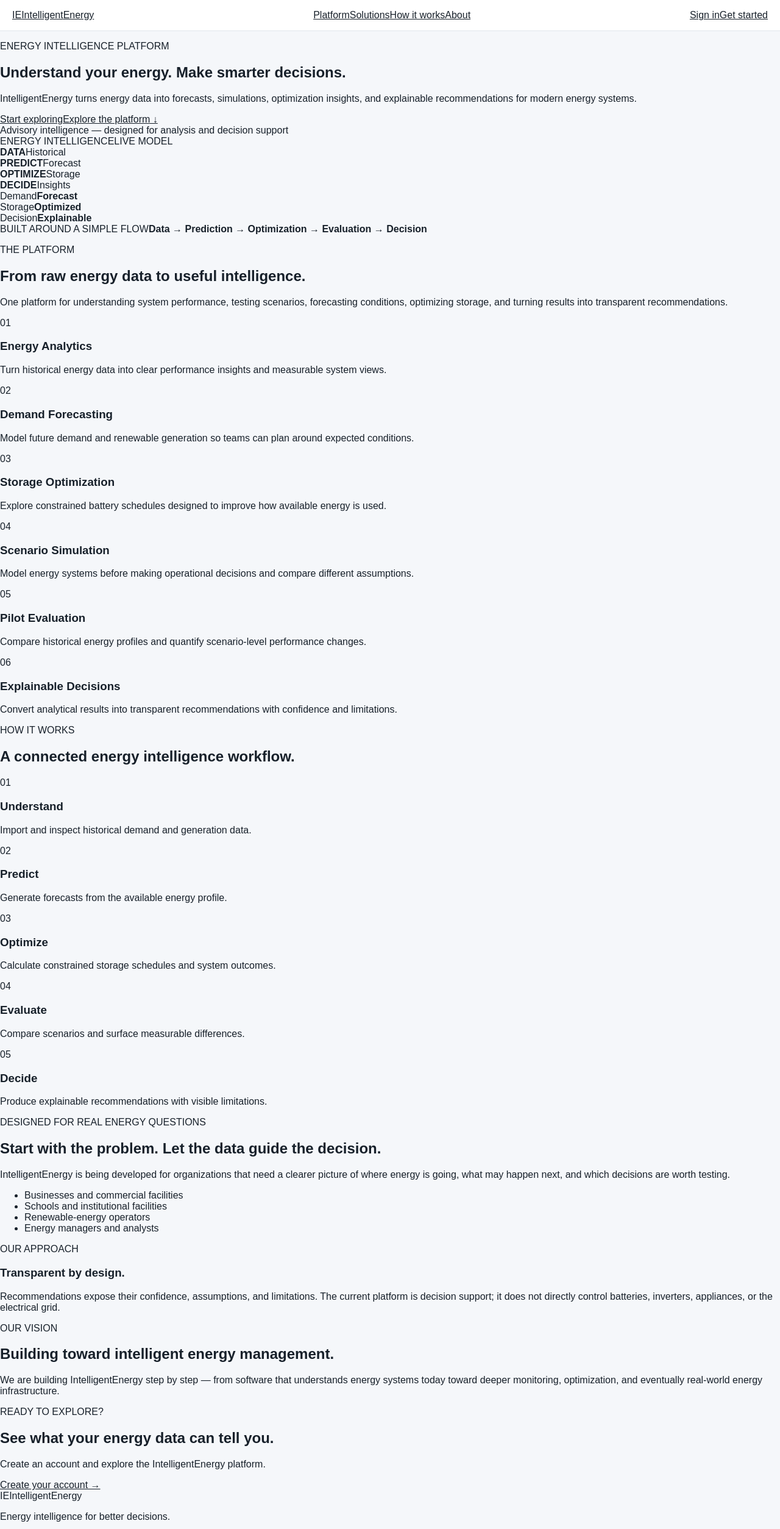
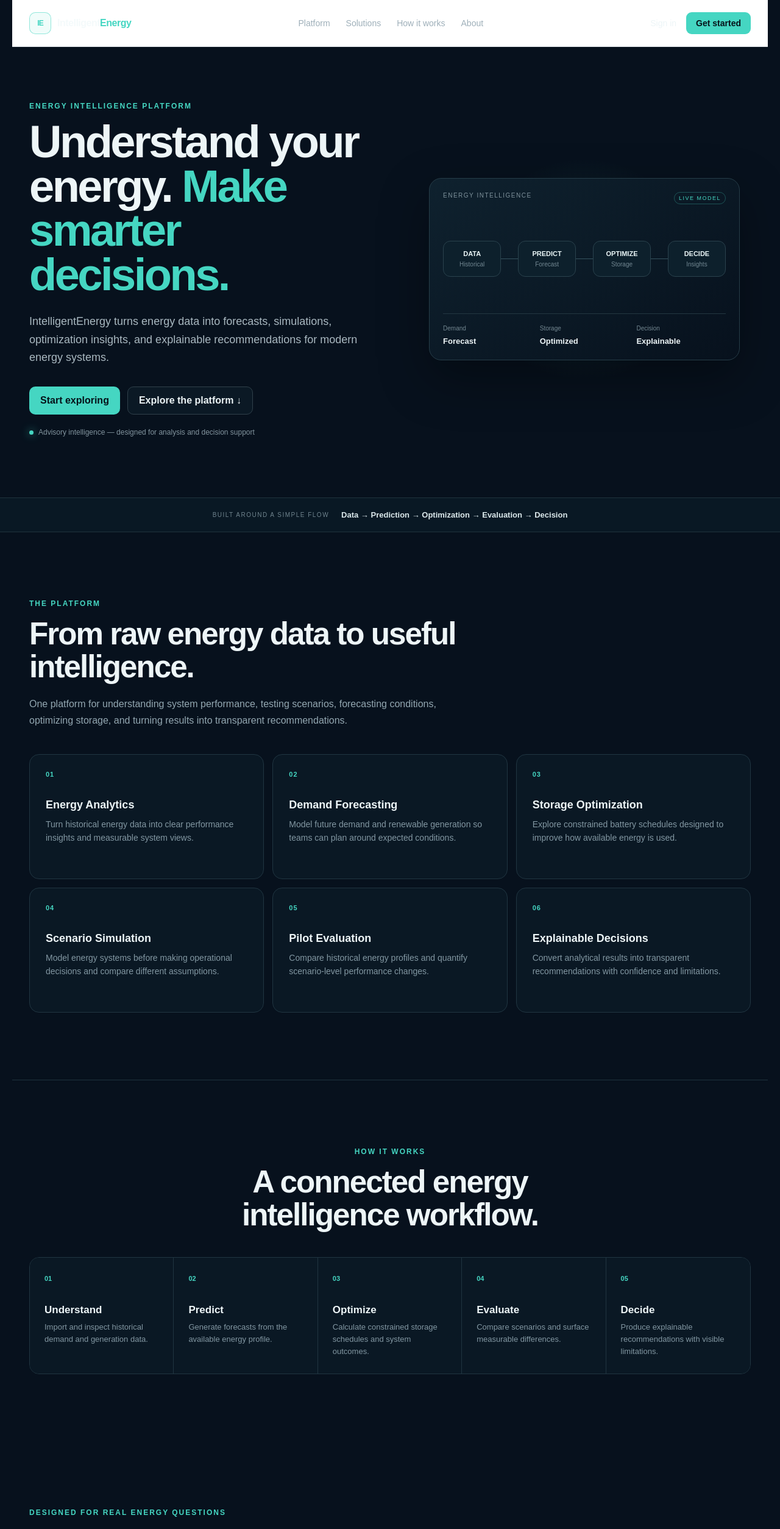
Before and after one commit to okikiolaarowolo/IntelligentEnergy, a Next.js app: page / in a window 1280 px wide. Shown: the top 2508 px of the page at 61% size. Built offline with nearby package versions, Linux system fonts and the light colour scheme.

Commit message:
Add IntelligentEnergy landing page visual system

```diff
--- a/src/app/globals.css
+++ b/src/app/globals.css
@@ -34,3 +34,396 @@
 th:first-child, td:first-child { text-align:left; }
 @media (max-width: 900px) { .grid-3, .metrics { grid-template-columns: repeat(2, minmax(0,1fr)); } }
 @media (max-width: 760px) { .grid-3, .grid-2, .form-grid, .metrics { grid-template-columns: 1fr; } .container { padding: 22px 14px 45px; } .card { padding: 16px; } }
+
+
+.landing {
+  min-height: 100vh;
+  background: #07111d;
+  color: #edf5f7;
+  overflow: hidden;
+}
+
+.landing-nav {
+  max-width: 1240px;
+  margin: 0 auto;
+  padding: 20px 28px;
+  display: flex;
+  align-items: center;
+  justify-content: space-between;
+  gap: 24px;
+  position: relative;
+  z-index: 5;
+}
+
+.brand {
+  display: inline-flex;
+  align-items: center;
+  gap: 10px;
+  text-decoration: none;
+  font-weight: 800;
+  letter-spacing: -0.5px;
+  color: #f4fafb;
+}
+
+.brand > span:last-child span { color: #45d6c2; }
+
+.brand-mark {
+  display: grid;
+  place-items: center;
+  width: 36px;
+  height: 36px;
+  border: 1px solid rgba(69,214,194,.55);
+  border-radius: 10px;
+  color: #45d6c2;
+  font-size: 12px;
+  letter-spacing: -1px;
+  background: rgba(69,214,194,.08);
+}
+
+.landing-nav-links {
+  display: flex;
+  gap: 26px;
+  font-size: 14px;
+  color: #9eafb9;
+}
+
+.landing-nav-links a, .landing-actions a { text-decoration: none; }
+.landing-nav-links a:hover { color: #edf5f7; }
+
+.landing-actions {
+  display: flex;
+  align-items: center;
+  gap: 16px;
+  font-size: 14px;
+}
+
+.nav-cta {
+  padding: 10px 16px;
+  border-radius: 9px;
+  background: #45d6c2;
+  color: #06131a !important;
+  font-weight: 800;
+}
+
+.hero-section {
+  max-width: 1240px;
+  margin: 0 auto;
+  min-height: 620px;
+  padding: 90px 28px 100px;
+  display: grid;
+  grid-template-columns: 1.02fr .98fr;
+  align-items: center;
+  gap: 70px;
+}
+
+.eyebrow {
+  margin: 0 0 16px;
+  color: #45d6c2;
+  font-size: 12px;
+  font-weight: 800;
+  letter-spacing: 2px;
+}
+
+.hero-copy h1 {
+  max-width: 720px;
+  margin: 0;
+  font-size: clamp(42px, 6vw, 74px);
+  line-height: .98;
+  letter-spacing: -3.5px;
+}
+
+.hero-copy h1 span { color: #45d6c2; }
+
+.hero-text {
+  max-width: 650px;
+  margin: 26px 0 0;
+  color: #a9b8c0;
+  font-size: 18px;
+  line-height: 1.65;
+}
+
+.hero-actions {
+  display: flex;
+  flex-wrap: wrap;
+  gap: 12px;
+  margin-top: 32px;
+}
+
+.primary-cta, .secondary-cta {
+  display: inline-flex;
+  align-items: center;
+  justify-content: center;
+  min-height: 46px;
+  padding: 12px 18px;
+  border-radius: 10px;
+  text-decoration: none;
+  font-weight: 800;
+}
+
+.primary-cta { background: #45d6c2; color: #06131a; }
+.secondary-cta { border: 1px solid #30414b; color: #eaf2f4; background: #0b1925; }
+
+.hero-note {
+  margin-top: 22px;
+  color: #82949e;
+  font-size: 12px;
+  display: flex;
+  align-items: center;
+  gap: 8px;
+}
+
+.status-dot {
+  width: 7px;
+  height: 7px;
+  border-radius: 50%;
+  background: #45d6c2;
+  box-shadow: 0 0 14px rgba(69,214,194,.8);
+}
+
+.hero-visual { position: relative; min-height: 430px; display: grid; place-items: center; }
+.visual-glow {
+  position: absolute;
+  width: 380px;
+  height: 380px;
+  border-radius: 50%;
+  background: radial-gradient(circle, rgba(69,214,194,.16), transparent 68%);
+}
+
+.system-card {
+  width: min(100%, 510px);
+  padding: 22px;
+  border: 1px solid #263d48;
+  border-radius: 20px;
+  background: linear-gradient(145deg, rgba(15,34,47,.96), rgba(7,17,29,.96));
+  box-shadow: 0 30px 80px rgba(0,0,0,.35);
+  position: relative;
+}
+
+.system-header, .visual-metrics {
+  display: flex;
+  justify-content: space-between;
+  gap: 12px;
+}
+
+.system-header {
+  color: #7f929c;
+  font-size: 10px;
+  letter-spacing: 1.5px;
+}
+
+.live-pill {
+  color: #45d6c2;
+  border: 1px solid rgba(69,214,194,.3);
+  padding: 4px 7px;
+  border-radius: 20px;
+  font-size: 9px;
+}
+
+.energy-flow {
+  display: flex;
+  align-items: center;
+  margin: 60px 0;
+}
+
+.flow-node {
+  flex: 1;
+  padding: 14px 7px;
+  text-align: center;
+  border: 1px solid #2a424d;
+  border-radius: 12px;
+  background: #0d202c;
+}
+
+.flow-node strong { display: block; font-size: 11px; color: #e9f5f6; }
+.flow-node span { display: block; margin-top: 6px; font-size: 10px; color: #728792; }
+.flow-line { height: 1px; flex: .35; background: #35525e; }
+
+.visual-metrics {
+  padding-top: 18px;
+  border-top: 1px solid #233741;
+}
+
+.visual-metrics div { flex: 1; }
+.visual-metrics span { display: block; color: #738791; font-size: 10px; margin-bottom: 6px; }
+.visual-metrics strong { font-size: 13px; }
+
+.trust-strip {
+  border-top: 1px solid #20333d;
+  border-bottom: 1px solid #20333d;
+  background: #091824;
+  padding: 20px 28px;
+  display: flex;
+  justify-content: center;
+  align-items: center;
+  gap: 20px;
+  flex-wrap: wrap;
+  color: #70848e;
+  font-size: 10px;
+  letter-spacing: 1.5px;
+}
+.trust-strip strong { color: #dbe8eb; font-size: 13px; letter-spacing: 0; }
+
+.landing-section, .process-section, .vision-section, .final-cta {
+  max-width: 1240px;
+  margin: 0 auto;
+  padding: 110px 28px;
+}
+
+.section-heading { max-width: 720px; margin-bottom: 42px; }
+.section-heading h2, .solutions-copy h2, .vision-section h2, .final-cta h2 {
+  margin: 0;
+  font-size: clamp(32px, 4vw, 52px);
+  line-height: 1.05;
+  letter-spacing: -2px;
+}
+.section-heading > p:last-child, .solutions-copy > p:not(.eyebrow), .vision-section > p:last-child {
+  color: #93a7b1;
+  line-height: 1.7;
+  font-size: 16px;
+  max-width: 680px;
+  margin-top: 20px;
+}
+
+.capability-grid {
+  display: grid;
+  grid-template-columns: repeat(3, 1fr);
+  gap: 14px;
+}
+
+.capability-card {
+  padding: 26px;
+  min-height: 205px;
+  border: 1px solid #203541;
+  border-radius: 16px;
+  background: #0a1824;
+}
+
+.capability-icon {
+  color: #45d6c2;
+  font-size: 11px;
+  font-weight: 800;
+  letter-spacing: 1px;
+  margin-bottom: 34px;
+}
+
+.capability-card h3 { margin: 0 0 10px; font-size: 18px; }
+.capability-card p { margin: 0; color: #8297a2; line-height: 1.6; font-size: 14px; }
+
+.process-section { border-top: 1px solid #1e333e; }
+.centered { margin-left: auto; margin-right: auto; text-align: center; }
+
+.process-grid {
+  display: grid;
+  grid-template-columns: repeat(5, 1fr);
+  gap: 0;
+  border: 1px solid #203541;
+  border-radius: 16px;
+  overflow: hidden;
+}
+
+.process-grid > div {
+  min-height: 190px;
+  padding: 24px;
+  border-right: 1px solid #203541;
+  background: #0a1824;
+}
+.process-grid > div:last-child { border-right: 0; }
+.process-grid span { color: #45d6c2; font-size: 11px; font-weight: 800; }
+.process-grid h3 { margin: 34px 0 8px; font-size: 17px; }
+.process-grid p { color: #8297a2; line-height: 1.55; font-size: 13px; margin: 0; }
+
+.solutions-section {
+  display: grid;
+  grid-template-columns: 1.15fr .85fr;
+  gap: 80px;
+  align-items: center;
+}
+
+.solutions-copy ul {
+  list-style: none;
+  padding: 0;
+  margin: 26px 0 0;
+  display: grid;
+  gap: 12px;
+}
+
+.solutions-copy li {
+  color: #c8d5da;
+  padding-left: 24px;
+  position: relative;
+}
+.solutions-copy li::before { content: '→'; color: #45d6c2; position: absolute; left: 0; }
+
+.boundary-card {
+  padding: 34px;
+  border: 1px solid #2a424d;
+  border-radius: 18px;
+  background: linear-gradient(145deg, #0e2633, #091721);
+}
+.boundary-label { color: #45d6c2; font-size: 10px; font-weight: 800; letter-spacing: 1.5px; }
+.boundary-card h3 { font-size: 28px; margin: 18px 0 12px; }
+.boundary-card p { color: #91a6af; line-height: 1.7; margin: 0; }
+
+.vision-section {
+  text-align: center;
+  border-top: 1px solid #1e333e;
+  border-bottom: 1px solid #1e333e;
+}
+.vision-section > p:last-child { margin-left: auto; margin-right: auto; }
+
+.final-cta {
+  display: flex;
+  align-items: center;
+  justify-content: space-between;
+  gap: 30px;
+}
+.final-cta h2 { max-width: 700px; }
+.final-cta p:not(.eyebrow) { color: #8fa3ad; }
+
+.landing-footer {
+  max-width: 1240px;
+  margin: 0 auto;
+  padding: 30px 28px 42px;
+  border-top: 1px solid #1e333e;
+  display: flex;
+  align-items: center;
+  justify-content: space-between;
+  gap: 20px;
+  color: #647985;
+  font-size: 12px;
+}
+.landing-footer p { margin: 0; }
+
+@media (max-width: 900px) {
+  .landing-nav-links { display: none; }
+  .hero-section, .solutions-section { grid-template-columns: 1fr; }
+  .hero-section { padding-top: 65px; gap: 45px; }
+  .capability-grid { grid-template-columns: repeat(2, 1fr); }
+  .process-grid { grid-template-columns: repeat(2, 1fr); }
+  .process-grid > div { border-right: 1px solid #203541; border-bottom: 1px solid #203541; }
+  .process-grid > div:nth-child(2n) { border-right: 0; }
+  .process-grid > div:nth-last-child(-n+2) { border-bottom: 0; }
+}
+
+@media (max-width: 600px) {
+  .landing-nav { padding: 16px 16px; }
+  .landing-actions > a:first-child { display: none; }
+  .hero-section, .landing-section, .process-section, .vision-section, .final-cta { padding-left: 18px; padding-right: 18px; }
+  .hero-section { min-height: auto; padding-top: 55px; padding-bottom: 70px; }
+  .hero-copy h1 { font-size: 43px; letter-spacing: -2.4px; }
+  .hero-text { font-size: 16px; }
+  .hero-visual { min-height: 340px; }
+  .system-card { padding: 15px; }
+  .energy-flow { margin: 40px 0; }
+  .flow-node { padding: 11px 4px; }
+  .flow-node strong { font-size: 9px; }
+  .flow-node span { font-size: 8px; }
+  .flow-line { flex: .16; }
+  .capability-grid { grid-template-columns: 1fr; }
+  .process-grid { grid-template-columns: 1fr; }
+  .process-grid > div, .process-grid > div:nth-child(2n) { border-right: 0; border-bottom: 1px solid #203541; }
+  .process-grid > div:last-child { border-bottom: 0; }
+  .final-cta { flex-direction: column; align-items: flex-start; }
+  .landing-footer { flex-direction: column; align-items: flex-start; padding-left: 18px; padding-right: 18px; }
+  .trust-strip { padding-left: 18px; padding-right: 18px; text-align: center; }
+}
```
